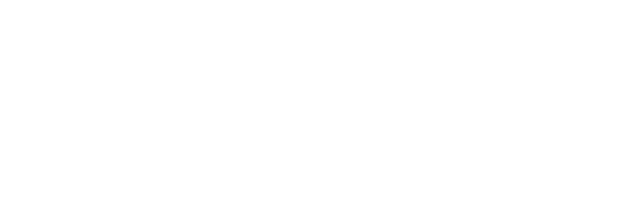
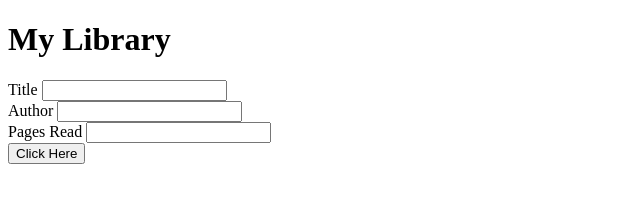
Before and after one commit to jelmore1674/library, a plain HTML site: page index.html in a window 1280 px wide. Shown: the whole page, without its empty margins (0-640 px from the left). Drawn offline with Linux system fonts and the light colour scheme.

Commit message:
Form layout

```diff
--- a/index.html
+++ b/index.html
@@ -12,7 +12,27 @@
 </head>
 
 <body>
-    <script src="./app.js"></script>
+    <div class="nav" id="nav-bar">
+        <h1>My Library</h1>
+    </div>
+    <div id="bookEntry formDiv">
+        <form action="submit" id="bookEntry">
+            <div>
+                <label for="bookTitle">Title</label>
+                <input type="text" name="bookTitle" id="bookTitle" />
+            </div>
+            <div>
+                <label for="bookAuthor">Author</label>
+                <input type="text" name="bookAuthor" id="bookAuthor" />
+            </div>
+            <div>
+                <label for="pagesRead">Pages Read</label>
+                <input type="number" name="pagesRead" id="pagesRead" />
+            </div>
+            <div><button type="submit">Click Here</button></div>
+        </form>
+    </div>
+    <script src=" ./app.js "></script>
 </body>
 
 </html>
```
